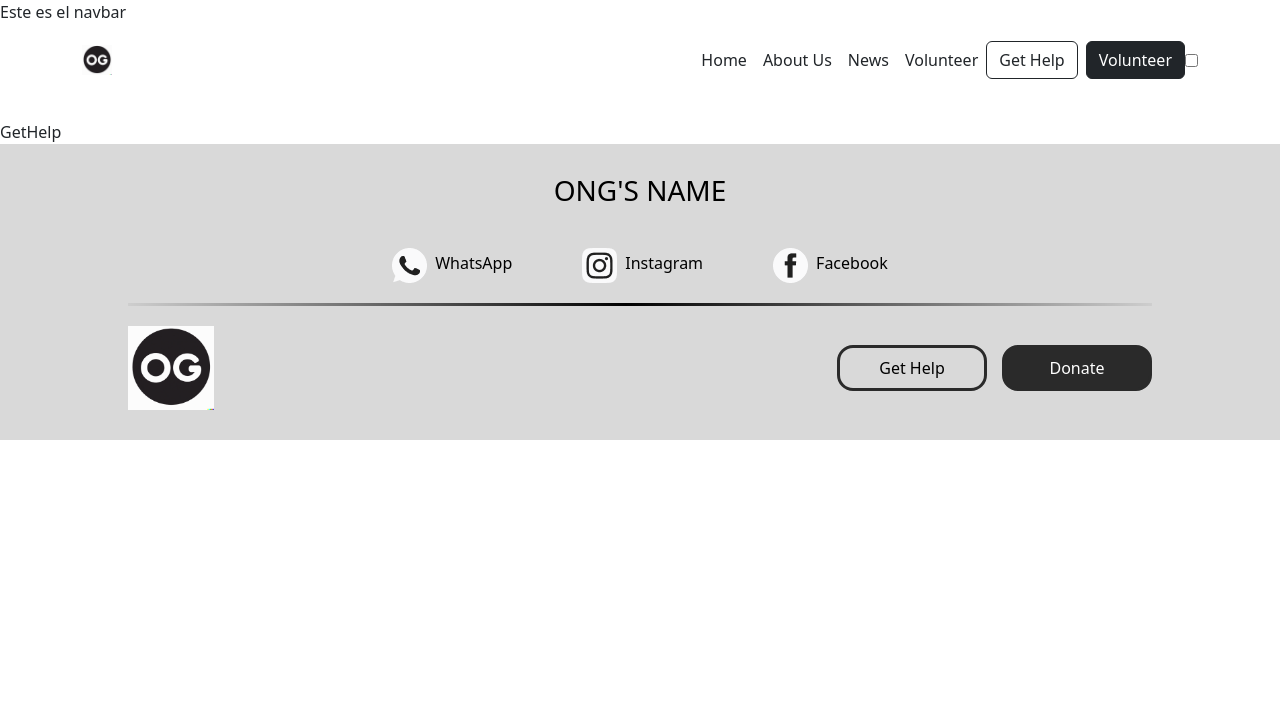
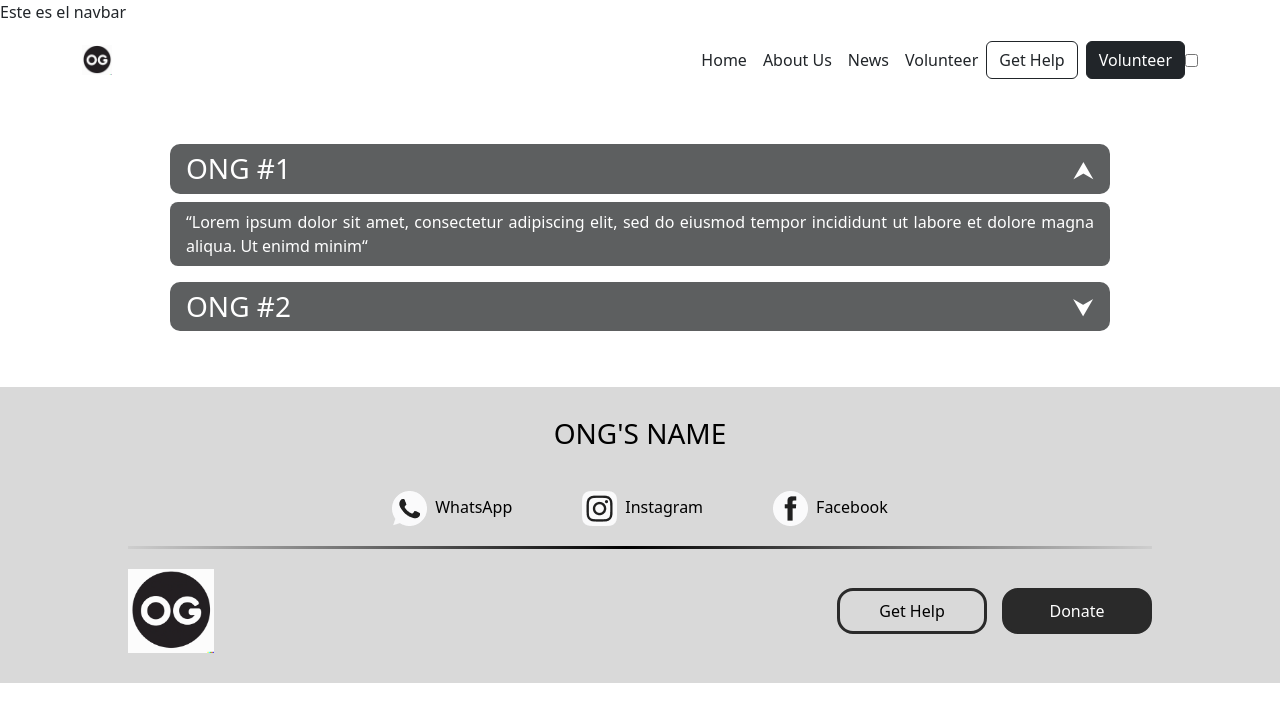
Before and after one commit to inkua/maqueta-ong, a Next.js app: page /get-help in a window 1280 px wide. Shown: the top 722 px of the page. Built offline with nearby package versions, Linux system fonts and the light colour scheme.

Commit message:
feat: component accordion ready

```diff
--- /dev/null
+++ b/src/components/Accordion/Accordion.tsx
@@ -0,0 +1,28 @@
+import { useRef, useState } from 'react';
+import styles from './accordion.module.css'
+
+type PropsAccordion = {
+  data: {
+    title: string;
+    description: string;
+    isOpen?: boolean;
+  }
+}
+
+const Accordion = ({ data: { title, description, isOpen = false } }: PropsAccordion) => {
+  const [open, setOpen] = useState(isOpen);
+  const descriptionRef = useRef(null);
+
+  return (
+    <div className={styles.accordion}>
+      <h3 className={`${styles.accordion__title} ${open && styles['accordion__title-active']}`} onClick={() => setOpen(!open)}>{title}</h3>
+      <p
+        className={`${styles.accordion__description} ${open && styles['accordion__description-active']}`}
+        ref={descriptionRef}>
+          {open && description}
+      </p>
+    </div>
+  )
+}
+
+export default Accordion
--- /dev/null
+++ b/src/components/Accordion/accordion.module.css
@@ -0,0 +1,80 @@
+.accordion {
+  width: 100%;
+  position: relative;
+  max-width: 940px;
+  margin: 0 auto;
+}
+
+.accordion__title,
+.accordion__description {
+  background-color: var(--color-card);
+  color: var(--color-font-secondary);
+  position: relative;
+}
+
+.accordion__title {
+  cursor: pointer;
+  padding: 8px 16px;
+  border-radius: 10px;
+  -webkit-border-radius: 10px;
+  -moz-border-radius: 10px;
+  -ms-border-radius: 10px;
+  -o-border-radius: 10px;
+}
+
+.accordion__title::before {
+  content: "\2B9F";
+  color: var(--color-font-secondary);
+  position: absolute;
+  top: 50%;
+  right: 16px;
+  font-size: 25px;
+  transform: translateY(-50%);
+  -webkit-transform: translateY(-50%);
+  -moz-transform: translateY(-50%);
+  -ms-transform: translateY(-50%);
+  -o-transform: translateY(-50%);
+}
+
+.accordion__title-active::before {
+  content: "\2B9D";
+}
+
+.accordion__description {
+  border-radius: 8px;
+  opacity: 0;
+  height: 0;
+  text-align: justify;
+  overflow: hidden;
+  text-overflow: ellipsis;
+  transition-property: height opacity;
+  transition: 0.5s ease-in-out;
+  -webkit-transition: 0.5s ease-in-out;
+  -moz-transition: 0.5s ease-in-out;
+  -ms-transition: 0.5s ease-in-out;
+  -o-transition: 0.5s ease-in-out;
+}
+
+.accordion__description-active {
+  opacity: 1;
+  padding: 8px 16px;
+  height: 136px;
+}
+
+@media (min-width: 375px) {
+  .accordion__description-active {
+    height: 112px;
+  }
+}
+
+@media (min-width: 425px) {
+  .accordion__description-active {
+    height: 88px;
+  }
+}
+
+@media (min-width: 768px) {
+  .accordion__description-active {
+    height: 64px;
+  }
+}
--- a/src/pages/get-help/index.tsx
+++ b/src/pages/get-help/index.tsx
@@ -1,6 +1,24 @@
+import Accordion from "components/Accordion/Accordion"
+
 const GetHelp = () => {
+  //data for tests
+  const data = [
+    {
+      title: 'ONG #1', //title that the accordion will receive
+      description: '“Lorem ipsum dolor sit amet, consectetur adipiscing elit, sed do eiusmod tempor incididunt ut labore et dolore magna aliqua. Ut enimd minim“', //description that the accordion will receive
+      isOpen: true, //an optional parameter that sets the accordion open or close, depends on value
+    },
+    {
+      title: 'ONG #2',
+      description: '“Lorem ipsum dolor sit amet, consectetur adipiscing elit, sed do eiusmod tempor incididunt ut labore et dolore magna aliqua. Ut enimd minim“'
+    }
+  ]
+
   return (
-    <div>GetHelp</div>
+    <div className="container my-5">
+      <Accordion data={data[0]} />
+      <Accordion data={data[1]} />
+    </div>
   )
 }
 
```
